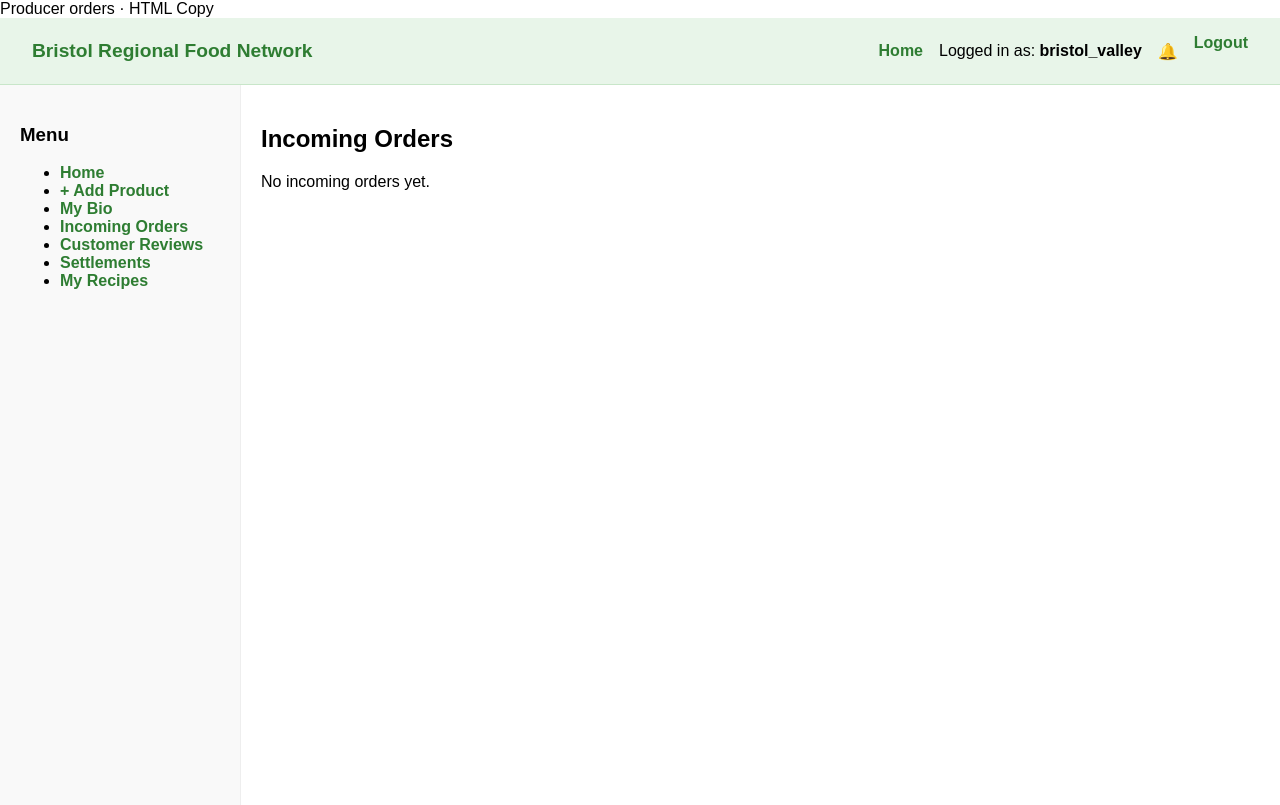
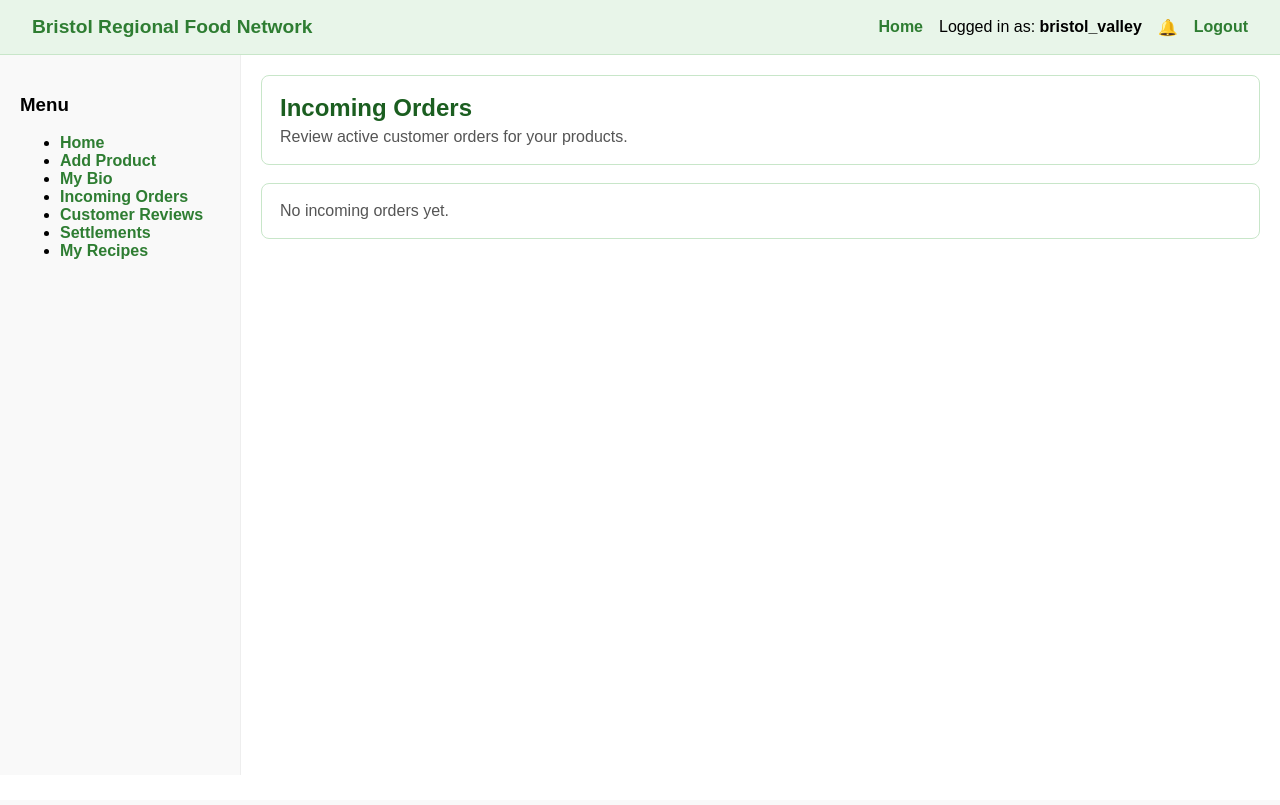
Before and after one commit to Jon-Frost/DESD, a Django app: page /producer/orders/ in a window 1280 px wide. After the commit the page ends 259 px from the top, so only its background shows below. Run offline with Django 5.2, Linux system fonts and the light colour scheme; a user stored in the database is signed in; data comes from the database, SQL or seed files in the repository; data that the repository does not hold is empty.

Commit message:
Update producer orders filtering and producer UI

```diff
--- a/src/marketplace/static/marketplace/styles.css
+++ b/src/marketplace/static/marketplace/styles.css
@@ -486,6 +486,27 @@ body {
     font-style: italic;
 }
 
+.home-action-button {
+    display: inline-block;
+    background: #2e7d32;
+    color: #ffffff;
+    text-decoration: none;
+    font-weight: bold;
+    padding: 10px 16px;
+    border-radius: 6px;
+    border: 1px solid #2e7d32;
+    transition: background 0.2s ease, border-color 0.2s ease, transform 0.2s ease;
+}
+
+.home-action-button:hover,
+.home-action-button:focus {
+    background: #1b5e20;
+    border-color: #1b5e20;
+    color: #ffffff;
+    text-decoration: none;
+    transform: translateY(-1px);
+}
+
 /* --- STRIPE PAYMENT BADGES --- */
 
 .stripe-badge {
@@ -1503,3 +1524,149 @@ a.admin-quick-link:hover {
     color: #c62828;
     font-weight: 700;
 }
+
+/* --- PRODUCER ORDERS PAGE --- */
+
+.producer-orders-page {
+    display: flex;
+    flex-direction: column;
+    gap: 18px;
+}
+
+.producer-orders-header,
+.producer-orders-empty,
+.producer-order-card {
+    background: #ffffff;
+    border: 1px solid #c8e6c9;
+    border-radius: 8px;
+    padding: 18px;
+}
+
+.producer-orders-header h2 {
+    margin: 0 0 6px;
+    color: #1b5e20;
+}
+
+.producer-orders-header p,
+.producer-orders-empty p {
+    margin: 0;
+    color: #555;
+}
+
+.producer-orders-list {
+    display: flex;
+    flex-direction: column;
+    gap: 16px;
+}
+
+.producer-order-top {
+    display: flex;
+    justify-content: space-between;
+    align-items: flex-start;
+    gap: 16px;
+    margin-bottom: 12px;
+}
+
+.producer-order-top h3 {
+    margin: 0 0 6px;
+    color: #2e7d32;
+}
+
+.producer-order-top p {
+    margin: 0;
+    color: #444;
+}
+
+.producer-order-status {
+    background: #f4faf4;
+    color: #1b5e20;
+    border: 1px solid #d8ead9;
+    border-radius: 999px;
+    padding: 6px 12px;
+    font-weight: bold;
+    white-space: nowrap;
+}
+
+.producer-order-meta {
+    display: flex;
+    flex-wrap: wrap;
+    gap: 16px;
+    margin-bottom: 14px;
+    color: #444;
+}
+
+.producer-order-table-wrap {
+    overflow-x: auto;
+}
+
+.producer-order-table {
+    width: 100%;
+    border-collapse: collapse;
+    margin-bottom: 16px;
+}
+
+.producer-order-table th,
+.producer-order-table td {
+    padding: 12px;
+    border-bottom: 1px solid #e5e5e5;
+    text-align: left;
+}
+
+.producer-order-table th {
+    background: #f6faf6;
+    color: #1b5e20;
+}
+
+.producer-order-footer {
+    display: flex;
+    justify-content: space-between;
+    gap: 20px;
+    align-items: flex-end;
+    flex-wrap: wrap;
+}
+
+.producer-order-contact p {
+    margin: 0 0 6px;
+    color: #444;
+}
+
+.producer-order-form {
+    display: flex;
+    flex-direction: column;
+    gap: 10px;
+    min-width: 220px;
+}
+
+.producer-order-select {
+    padding: 10px;
+    border: 1px solid #c8d0c8;
+    border-radius: 5px;
+    background: #ffffff;
+}
+
+.producer-order-btn {
+    background: #2e7d32;
+    color: #ffffff;
+    border: none;
+    border-radius: 5px;
+    padding: 10px 14px;
+    font-weight: bold;
+    cursor: pointer;
+}
+
+.producer-order-btn:hover,
+.producer-order-btn:focus {
+    background: #1b5e20;
+}
+
+@media (max-width: 768px) {
+    .producer-order-top,
+    .producer-order-footer {
+        flex-direction: column;
+        align-items: stretch;
+    }
+
+    .producer-order-form {
+        min-width: 100%;
+    }
+}
--- a/src/marketplace/templates/marketplace/base.html
+++ b/src/marketplace/templates/marketplace/base.html
@@ -56,7 +56,7 @@
                     <li><a href="{% url 'home' %}" class="nav-link">Home</a></li>
                 {% endif %}
                 {% if user.is_authenticated and is_producer %}
-                    <li><a href="{% url 'add_product' %}" class="nav-link">+ Add Product</a></li>
+                    <li><a href="{% url 'add_product' %}" class="nav-link">Add Product</a></li>
                     <li><a href="{% url 'producer_bio' %}" class="nav-link">My Bio</a></li>
                     <li><a href="{% url 'producer_orders' %}" class="nav-link">Incoming Orders</a></li>
                     <li><a href="{% url 'producer_reviews' %}" class="nav-link">Customer Reviews</a></li>
--- a/src/marketplace/templates/marketplace/home.html
+++ b/src/marketplace/templates/marketplace/home.html
@@ -28,9 +28,9 @@
                 </div>
 
                 <div class="home-quick-actions">
-                    <a href="{% url 'add_product' %}" class="nav-link">Add or Manage Products</a>
-                    <a href="{% url 'producer_orders' %}" class="nav-link">Review Incoming Orders</a>
-                    <a href="{% url 'payment_settlements' %}" class="nav-link">View Settlements</a>
+                    <a href="{% url 'add_product' %}" class="home-action-button">Add or Manage Products</a>
+                    <a href="{% url 'producer_orders' %}" class="home-action-button">Review Incoming Orders</a>
+                    <a href="{% url 'payment_settlements' %}" class="home-action-button">View Settlements</a>
                 </div>
             </section>
 
--- a/src/marketplace/templates/marketplace/producer_orders.html
+++ b/src/marketplace/templates/marketplace/producer_orders.html
@@ -1,23 +1,36 @@
-Producer orders · HTML
-Copy
+{% extends 'marketplace/base.html' %}
 
-{% extends 'marketplace/base.html' %}
+{% block title %}Incoming Orders - Bristol Food Network{% endblock %}
+
 {% block content %}
+<div class="producer-orders-page">
+    <div class="producer-orders-header">
         <h2>Incoming Orders</h2>
+        <p>Review active customer orders for your products.</p>
+    </div>
 
     {% if orders %}
+        <div class="producer-orders-list">
             {% for entry in orders %}
                 {% with order=entry.order %}
-    <div class="order-card">
-        <div class="order-header">
-            <span><strong>Order #{{ order.id }}</strong></span>
-            <span>Customer: <strong>{{ order.customer.name }}</strong></span>
-            <span>Ordered: {{ order.created_at|date:"d M Y" }}</span>
-            <span>Delivery: <strong>{{ order.preferred_delivery_date|date:"d M Y" }}</strong></span>
-            <span>Status: <strong>{{ order.get_status_display }}</strong></span>
+                <article class="producer-order-card">
+                    <div class="producer-order-top">
+                        <div>
+                            <h3>Order #{{ order.id }}</h3>
+                            <p><strong>Customer:</strong> {{ order.customer.name }}</p>
+                        </div>
+                        <div class="producer-order-status">
+                            {{ order.get_status_display }}
+                        </div>
                     </div>
 
-        <table>
+                    <div class="producer-order-meta">
+                        <span><strong>Ordered:</strong> {{ order.created_at|date:"d M Y" }}</span>
+                        <span><strong>Delivery:</strong> {{ order.preferred_delivery_date|date:"d M Y" }}</span>
+                    </div>
+
+                    <div class="producer-order-table-wrap">
+                        <table class="producer-order-table">
                             <thead>
                                 <tr>
                                     <th>Product</th>
@@ -37,31 +50,37 @@ Copy
                                 {% endfor %}
                             </tbody>
                         </table>
+                    </div>
 
-        <div class="order-footer">
-            <p>Deliver to: {{ order.delivery_address }}</p>
-            <p>Contact: {{ order.customer.email }}</p>
+                    <div class="producer-order-footer">
+                        <div class="producer-order-contact">
+                            <p><strong>Deliver to:</strong> {{ order.delivery_address }}</p>
+                            <p><strong>Email:</strong> {{ order.customer.email }}</p>
                             {% if order.customer.phone_number %}
-                <p>Phone: {{ order.customer.phone_number }}</p>
+                                <p><strong>Phone:</strong> {{ order.customer.phone_number }}</p>
                             {% endif %}
+                        </div>
 
-            <form method="post" action="{% url 'update_order_status' order.id %}">
+                        <form method="post" action="{% url 'update_order_status' order.id %}" class="producer-order-form">
                             {% csrf_token %}
-                <select name="status">
+                            <label for="status-{{ order.id }}"><strong>Update status</strong></label>
+                            <select name="status" id="status-{{ order.id }}" class="producer-order-select">
                                 <option value="PENDING" {% if order.status == 'PENDING' %}selected{% endif %}>Pending</option>
                                 <option value="CONFIRMED" {% if order.status == 'CONFIRMED' %}selected{% endif %}>Confirmed</option>
                                 <option value="READY" {% if order.status == 'READY' %}selected{% endif %}>Ready for Delivery</option>
                                 <option value="DELIVERED" {% if order.status == 'DELIVERED' %}selected{% endif %}>Delivered</option>
                             </select>
-                <button type="submit">Update Status</button>
+                            <button type="submit" class="producer-order-btn">Update Status</button>
                         </form>
                     </div>
-    </div>
+                </article>
                 {% endwith %}
             {% endfor %}
-
+        </div>
     {% else %}
+        <div class="producer-orders-empty">
             <p>No incoming orders yet.</p>
+        </div>
     {% endif %}
-
+</div>
 {% endblock %}
--- a/src/marketplace/views.py
+++ b/src/marketplace/views.py
@@ -1100,10 +1100,12 @@ def producer_orders(request):
 
     # GET ALL ORDER ITEMS FOR THIS PRODUCER'S PRODUCTS
     order_items = OrderItem.objects.filter(
-        product__producer=producer_profile
-    ).select_related(
-        'order__customer', 'product'
-    ).order_by('order__preferred_delivery_date')
+    product__producer=producer_profile
+).exclude(
+    order__status='DELIVERED'
+).select_related(
+    'order__customer', 'product'
+).order_by('order__preferred_delivery_date')
 
     # GROUP ORDER ITEMS BY ORDER
     orders_dict = {}
```
Lines whose indentation alone changed are shown as unchanged.
